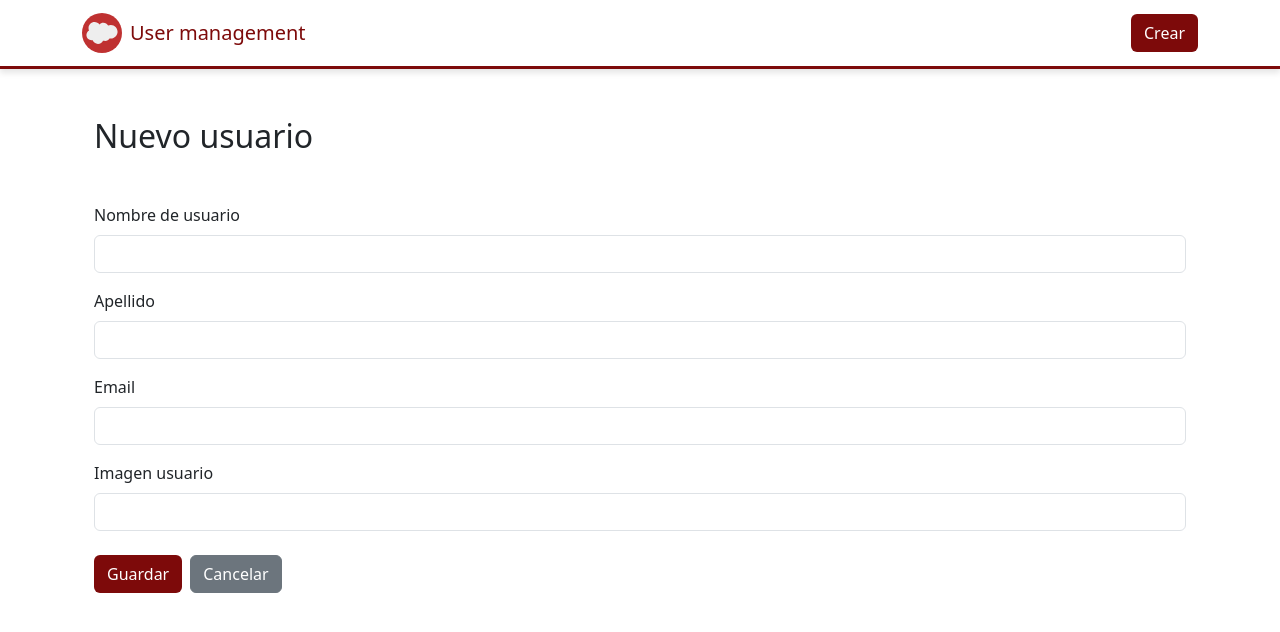
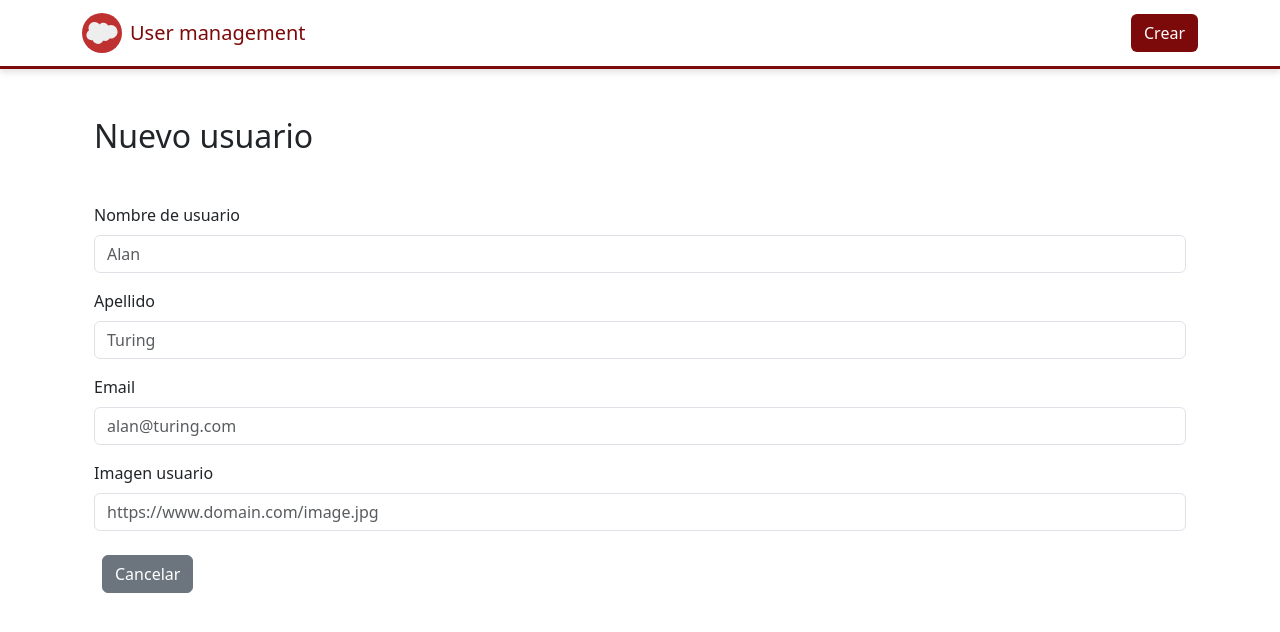
Before and after one commit to DaNiMarTmArq/user-management, an Angular app: page /newuser in a window 1280 px wide. Shown: the top 632 px of the page. Built offline with nearby package versions, Linux system fonts and the light colour scheme.

Commit message:
Add error messages to the form

```diff
--- /dev/null
+++ b/src/app/components/form/userform/urlValidator.ts
@@ -0,0 +1,13 @@
+import { AbstractControl, ValidationErrors, ValidatorFn } from '@angular/forms';
+
+export function imageUrlValidator(): ValidatorFn {
+  return (control: AbstractControl): ValidationErrors | null => {
+    const value: string = control.value;
+
+    if (!value) return null;
+
+    const regex = /^https?:\/\/.*\.(jpg|jpeg|png|svg|webp)$/i;
+
+    return regex.test(value) ? null : { invalidImageUrl: true };
+  };
+}
--- a/src/app/components/form/userform/userform.component.html
+++ b/src/app/components/form/userform/userform.component.html
@@ -5,22 +5,63 @@
   <form [formGroup]="userForm" (ngSubmit)="handleSubmit()">
     <div class="mb-3">
       <label for="firstName" class="form-label">Nombre de usuario</label>
-            <input type="text" class="form-control" id="firstName" formControlName="userName">
+      <input
+        type="text"
+        class="form-control"
+        id="firstName"
+        formControlName="userName"
+        placeholder="Alan"
+      />
+      @if (userName?.touched && !userName?.valid) {
+      <p class="text-danger">El nombre es obligatorio</p>
+      }
     </div>
     <div class="mb-3">
       <label for="lastName" class="form-label">Apellido</label>
-            <input type="text" class="form-control" id="lastName" formControlName="lastName">
+      <input
+        type="text"
+        class="form-control"
+        id="lastName"
+        formControlName="lastName"
+        placeholder="Turing"
+      />
+      @if(lastName?.touched && !lastName?.valid) {
+      <p class="text-danger">El apellido es obligatorio</p>
+      }
     </div>
     <div class="mb-3">
       <label for="email" class="form-label">Email</label>
-            <input type="email" class="form-control" id="email" formControlName="email">
+      <input
+        type="email"
+        class="form-control"
+        id="email"
+        formControlName="email"
+        placeholder="alan@turing.com"
+      />
+      @if(email?.touched && email?.hasError("required")) {
+      <p class="text-danger">El email es obligatorio</p>
+      } @if(email?.touched && email?.hasError("email")) {
+      <p class="text-danger">Introduce un email válido</p>
+      }
     </div>
     <div class="mb-3">
       <label for="image" class="form-label">Imagen usuario</label>
-            <input type="url" class="form-control" id="image" formControlName="image">
+      <input
+        type="url"
+        class="form-control"
+        id="image"
+        formControlName="image"
+        placeholder="https://www.domain.com/image.jpg"
+      />
+      @if(image?.touched && image?.hasError("required")) {
+      <p class="text-danger">La url de imagen es obligatoria</p>
+      } @if (image?.hasError("invalidImageUrl")) {
+      <p class="text-danger">Introduce una url de imagen válida</p>
+      }
     </div>
 
-        <button class="btn btn-cta mt-2">{{ formMeta.submit }}</button>
+    @if (userForm.valid) {
+    <button class="btn btn-cta mt-2">{{ formMeta.submit }}</button> }
     <button class="btn btn-secondary mt-2 mx-2" routerLink="">Cancelar</button>
   </form>
 </div>
--- a/src/app/components/form/userform/userform.component.ts
+++ b/src/app/components/form/userform/userform.component.ts
@@ -1,7 +1,12 @@
 import { Component, inject } from '@angular/core';
-import { FormControl, FormGroup, ReactiveFormsModule } from '@angular/forms';
+import {
+  FormControl,
+  FormGroup,
+  ReactiveFormsModule,
+  Validators,
+} from '@angular/forms';
 import { ActivatedRoute, RouterModule } from '@angular/router';
-import { last } from 'rxjs';
+import { imageUrlValidator } from './urlValidator';
 
 type RouteKey = 'newuser' | 'updateuser';
 
@@ -9,36 +14,49 @@ type RouteKey = 'newuser' | 'updateuser';
   selector: 'app-userform',
   imports: [RouterModule, ReactiveFormsModule],
   templateUrl: './userform.component.html',
-  styleUrl: './userform.component.css'
+  styleUrl: './userform.component.css',
 })
 export class UserformComponent {
   route = inject(ActivatedRoute);
 
-  readonly routeFormMeta: Record<RouteKey, { title: string; submit: string }> = {
-    newuser: { title: 'Nuevo usuario', submit: 'Guardar' },
-    updateuser: { title: 'Actualizar usuario', submit: 'Actualizar' }
-  };
+  readonly routeFormMeta: Record<RouteKey, { title: string; submit: string }> =
+    {
+      newuser: { title: 'Nuevo usuario', submit: 'Guardar' },
+      updateuser: { title: 'Actualizar usuario', submit: 'Actualizar' },
+    };
   formMeta = {
     title: 'Formulario',
-    submit: 'Enviar'
-  }
+    submit: 'Enviar',
+  };
   userForm = new FormGroup({
-    userName: new FormControl(''),
-    lastName: new FormControl(''),
-    email: new FormControl(''),
-    image: new FormControl(''),
-  })
+    userName: new FormControl('', Validators.required),
+    lastName: new FormControl('', Validators.required),
+    email: new FormControl('', [Validators.required, Validators.email]),
+    image: new FormControl('', [Validators.required, imageUrlValidator()]),
+  });
 
- ngOnInit() {
+  ngOnInit() {
     const route = this.route.snapshot.url[0]?.path;
 
-    if (route && (route in this.routeFormMeta)) {
+    if (route && route in this.routeFormMeta) {
       this.formMeta = this.routeFormMeta[route as RouteKey];
     }
-
   }
 
   handleSubmit() {
     console.log(this.userForm.value);
   }
+
+  get userName() {
+    return this.userForm.get('userName');
+  }
+  get lastName() {
+    return this.userForm.get('lastName');
+  }
+  get email() {
+    return this.userForm.get('email');
+  }
+  get image() {
+    return this.userForm.get('image');
+  }
 }
```
Lines whose indentation alone changed are shown as unchanged.
